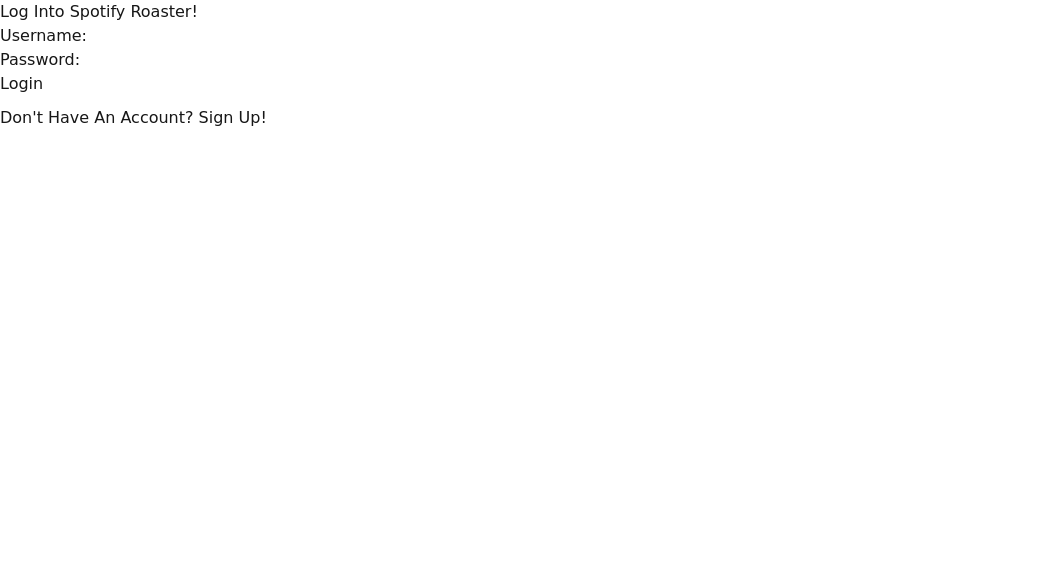
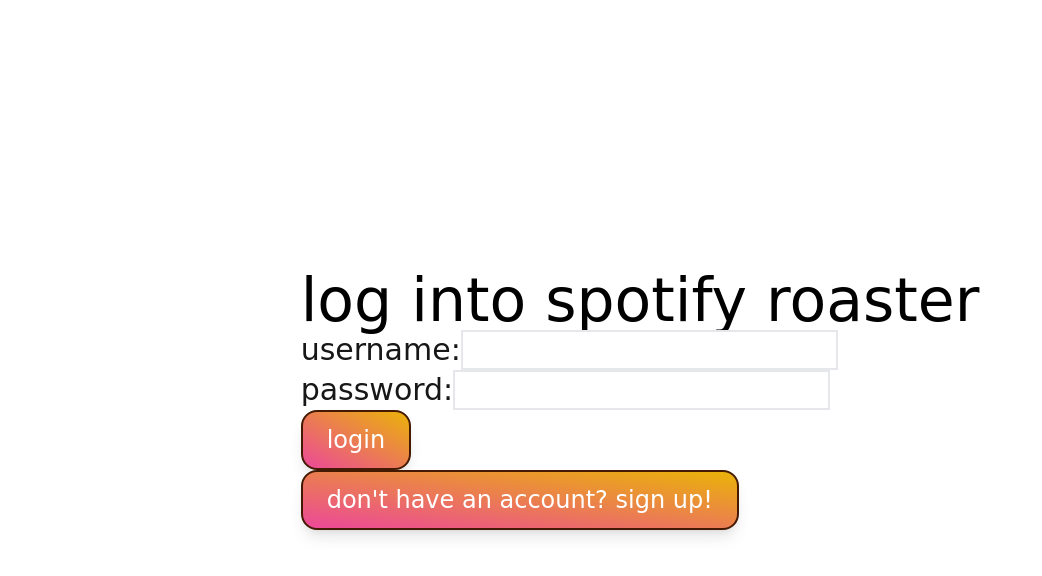
Before and after one commit to yuvrajdhadwal/Spotify-Wrapped, a Next.js app in the folder frontend/: page /login in a window 1280 px wide. Shown: the top 576 px of the page, without its empty margins (0-1042 px from the left). Built offline with nearby package versions, Linux system fonts and the light colour scheme; no server answers.

Commit message:
Made button component usable with functions, minor styling of login page

```diff
--- a/frontend/src/app/Components/Button.tsx
+++ b/frontend/src/app/Components/Button.tsx
@@ -2,7 +2,8 @@
 
 type ButtonProps = {
     text: string;
-    url: string;
+    url?: string;
+    method?: (...args: any[]) => any;
 }
 
 // button needs to work as both form submitters and links... separate components? extend one class?
@@ -16,9 +17,10 @@
  */
 function Button(props: ButtonProps) {
     const handleClick = () => {
-        window.location.href = props.url;
+        window.location.href = props.url ? props.url : "";
     };
-    return (<button onClick={handleClick} className="lowercase text-2xl px-6 py-3 border-2 border-amber-950 rounded-2xl bg-gradient-to-tr from-pink-500 to-yellow-500 text-white shadow-lg">
+    const clickMethod = props.method ? props.method : handleClick;
+    return (<button onClick={clickMethod} className="lowercase text-2xl px-6 py-3 border-2 border-amber-950 rounded-2xl bg-gradient-to-tr from-pink-500 to-yellow-500 text-white shadow-lg">
         {props.text}
     </button>);
 }
--- a/frontend/src/app/Components/LoginForm.tsx
+++ b/frontend/src/app/Components/LoginForm.tsx
@@ -2,6 +2,7 @@
 import { useRouter } from 'next/navigation';
 import { logError } from '../utils/logger';
 import { logInfo } from '../utils/logger';
+import Button from "./Button";
 
 interface FormData {
   username: string;
@@ -18,7 +19,7 @@
 };
 
 const LoginForm: React.FC = () => {
-  const [formData, setFormData] = useState<FormData>({ username: '', password: '' });
+  const [formData, setFormData] = useState<FormData>({username: '', password: ''});
   const [errorMessage, setErrorMessage] = useState<string | null>(null);
   const router = useRouter();
 
@@ -41,8 +42,8 @@
   };
 
   const handleChange = (e: ChangeEvent<HTMLInputElement>) => {
-    const { name, value } = e.target;
-    setFormData({ ...formData, [name]: value });
+    const {name, value} = e.target;
+    setFormData({...formData, [name]: value});
   };
 
   const handleSubmit = async (e: FormEvent) => {
@@ -82,25 +83,26 @@
 
 
   return (
+      <>
       <form onSubmit={handleSubmit}>
         <div>
           <label>Username:</label>
-        <input type="text" name="username" value={formData.username} onChange={handleChange} />
+          <input type="text" name="username" value={formData.username} onChange={handleChange} className={"border-2"}/>
         </div>
         <div>
           <label>Password:</label>
-        <input type="password" name="password" value={formData.password} onChange={handleChange} />
+          <input type="password" name="password" value={formData.password} onChange={handleChange} className={"border-2"}/>
         </div>
-      <button type="submit">Login</button>
-      {errorMessage && <p style={{ color: 'red' }}>{errorMessage}</p>}
+        <Button text={"Login"} method={() => null}/>
+        {errorMessage && <p style={{color: 'red'}}>{errorMessage}</p>}
+      </form>
   <div>
-    <button type="button" onClick={handleSignupRedirect} style={{marginTop: '10px'}}>
-        Don't Have An Account? Sign Up!
-      </button>
+    <Button text={"Don't Have An Account? Sign Up!"} method={handleSignupRedirect}/>
   </div>
+  </>
 
-    </form>
-  );
+)
+  ;
 };
 
 export default LoginForm;
--- a/frontend/src/app/dashboard/page.tsx
+++ b/frontend/src/app/dashboard/page.tsx
@@ -77,12 +77,7 @@
                <Heading1 text="Username again? Yikes"/>
            </div>
            <div className="flex-grow flex items-center">
-               <button
-                   className="lowercase text-2xl px-6 py-3 border-2 border-amber-950 rounded-2xl bg-gradient-to-tr from-pink-500 to-yellow-500 text-white shadow-lg"
-                   onClick={handleLogoutClick}
-               >
-                   Sign out
-               </button>
+               <Button text={"Sign Out"} method={handleLogoutClick}/>
            </div>
            <div id="radio-group" className="flex-grow flex items-center space-x-4">
                <BodyText text="Choose a time range:"/>
--- a/frontend/src/app/globals.css
+++ b/frontend/src/app/globals.css
@@ -13,15 +13,11 @@
     --background: #0a0a0a;
     --foreground: #ededed;
   }
-}*/
+} */
 
 body {
   color: var(--foreground);
   background-color: var(--background);
   font-family: "Comic Sans MS", "Comic Neue", sans-serif;
-}
-
-/* Custom utility class for body styling */
-.body-style {
   @apply flex flex-col items-center justify-center min-h-screen lowercase text-3xl;
 }
--- a/frontend/src/app/login/page.tsx
+++ b/frontend/src/app/login/page.tsx
@@ -1,11 +1,12 @@
 'use client';
 import React from 'react';
 import LoginForm from '../Components/LoginForm';
+import Heading1 from '../Components/Heading1';
 
 const login = () => {
   return (
     <div>
-      <h1>Log Into Spotify Roaster!</h1>
+      <Heading1 text = {"Log Into Spotify Roaster"}/>
       <LoginForm />
     </div>
   );
--- a/frontend/src/app/page.tsx
+++ b/frontend/src/app/page.tsx
@@ -2,6 +2,7 @@
 import React, { useEffect, useState } from 'react';
 import { useRouter } from 'next/navigation';
 import { logError } from './utils/logger';
+import Button from './Components/Button';
 
 export default function Home() {
   const router = useRouter();
@@ -37,15 +38,10 @@
   }
 
   return (
-    <div className="flex flex-col items-center justify-center min-h-screen bg-gray-100">
+    <div className="flex flex-col items-center justify-center min-h-screen">
       <h1 className="text-7xl font-bold mb-4 text-black">spotify roaster</h1>
       <h2 className="text-4xl mb-8 text-black">your music taste has never been so embarrassing</h2>
-      <button
-        className="bg-spUIGreen text-white px-6 py-3 rounded-full hover:bg-spGreen"
-        onClick={handleLoginClick}
-      >
-        Login with Spotify Roaster
-      </button>
+      <Button text = "login" method = {handleLoginClick}/>
     </div>
   );
 }
```
Also changed, not shown: 1 other file (tests, documents, lock files or other folders). Lines whose indentation alone changed are shown as unchanged.
